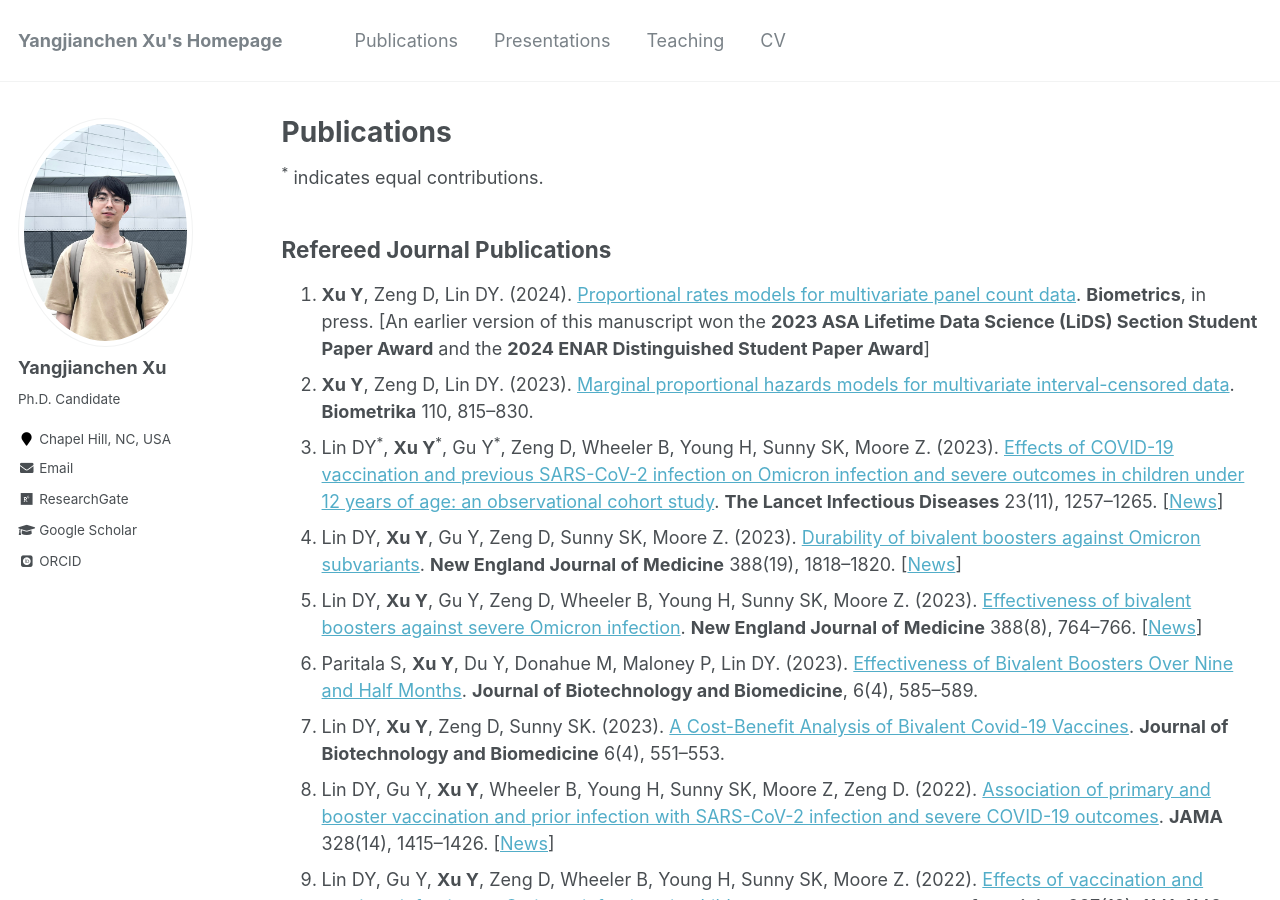
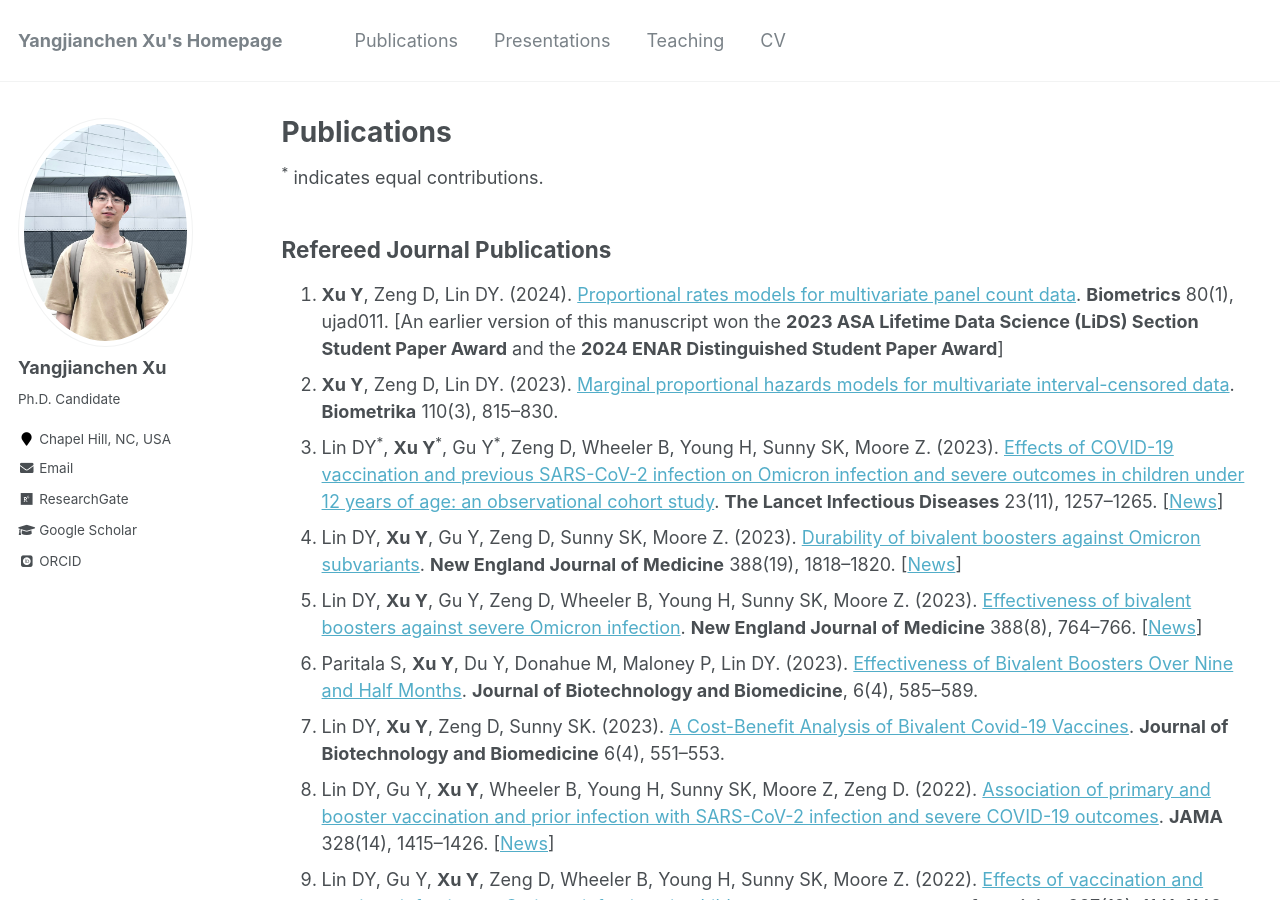
Before and after one commit to yangjc-xu/yangjc-xu.github.io, a Jekyll site: the page built from _pages/publications.md, in a window 1280 px wide and 900 px high. Built offline with Jekyll 4.4.1, drawn with Linux system fonts in a browser that asks for light colours; some web fonts are replaced.

Commit message:
Update publications.md

```diff
--- a/_pages/publications.md
+++ b/_pages/publications.md
@@ -8,8 +8,8 @@
 <sup>*</sup> indicates equal contributions.
 
 ## Refereed Journal Publications
-1. **Xu Y**, Zeng D, Lin DY. (2024). [Proportional rates models for multivariate panel count data](https://academic.oup.com/biometrics/article/80/1/ujad011/7595108). **Biometrics**, in press. [An earlier version of this manuscript won the **2023 ASA Lifetime Data Science (LiDS) Section Student Paper Award** and the **2024 ENAR Distinguished Student Paper Award**]
-2. **Xu Y**, Zeng D, Lin DY. (2023). [Marginal proportional hazards models for multivariate interval-censored data](https://academic.oup.com/biomet/article-abstract/110/3/815/6794202). **Biometrika** 110, 815–830.
+1. **Xu Y**, Zeng D, Lin DY. (2024). [Proportional rates models for multivariate panel count data](https://academic.oup.com/biometrics/article/80/1/ujad011/7595108). **Biometrics** 80(1), ujad011. [An earlier version of this manuscript won the **2023 ASA Lifetime Data Science (LiDS) Section Student Paper Award** and the **2024 ENAR Distinguished Student Paper Award**]
+2. **Xu Y**, Zeng D, Lin DY. (2023). [Marginal proportional hazards models for multivariate interval-censored data](https://academic.oup.com/biomet/article-abstract/110/3/815/6794202). **Biometrika** 110(3), 815–830.
 3. Lin DY<sup>*</sup>, **Xu Y**<sup>*</sup>, Gu Y<sup>*</sup>, Zeng D, Wheeler B, Young H, Sunny SK, Moore Z. (2023). [Effects of COVID-19 vaccination and previous SARS-CoV-2 infection on Omicron infection and severe outcomes in children under 12 years of age: an observational cohort study](https://www.thelancet.com/journals/laninf/article/PIIS1473-3099(23)00272-4/fulltext). **The Lancet Infectious Diseases** 23(11), 1257–1265. \[[News](https://www.altmetric.com/details/150195124/news?src=bookmarklet)\]
 4. Lin DY, **Xu Y**, Gu Y, Zeng D, Sunny SK, Moore Z. (2023). [Durability of bivalent boosters against Omicron subvariants](https://www.nejm.org/doi/full/10.1056/NEJMc2302462). **New England Journal of Medicine** 388(19), 1818–1820. \[[News](https://www.altmetric.com/details/145643558/news?src=bookmarklet)\]
 5. Lin DY, **Xu Y**, Gu Y, Zeng D, Wheeler B, Young H, Sunny SK, Moore Z. (2023). [Effectiveness of bivalent boosters against severe Omicron infection](https://www.nejm.org/doi/full/10.1056/NEJMc2215471). **New England Journal of Medicine** 388(8), 764–766. \[[News](https://www.altmetric.com/details/141787740/news?src=bookmarklet)\]
```
